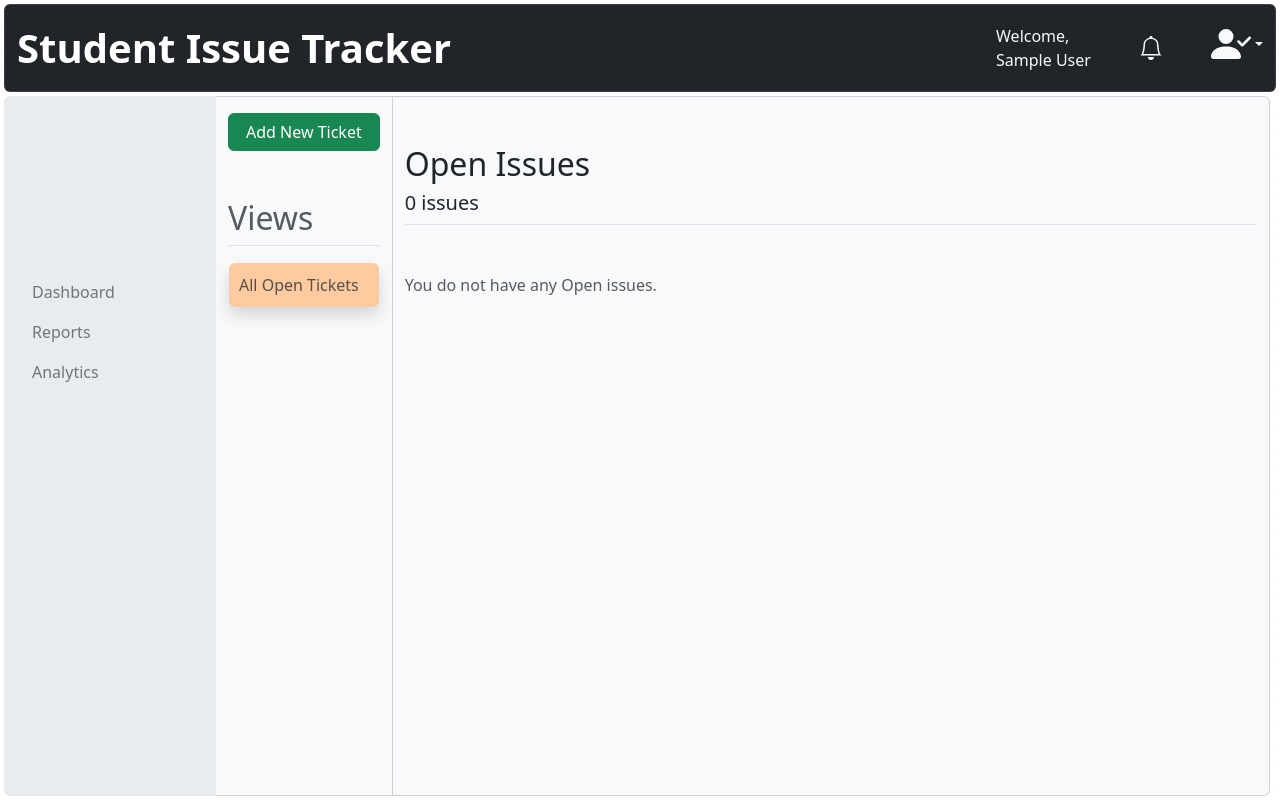
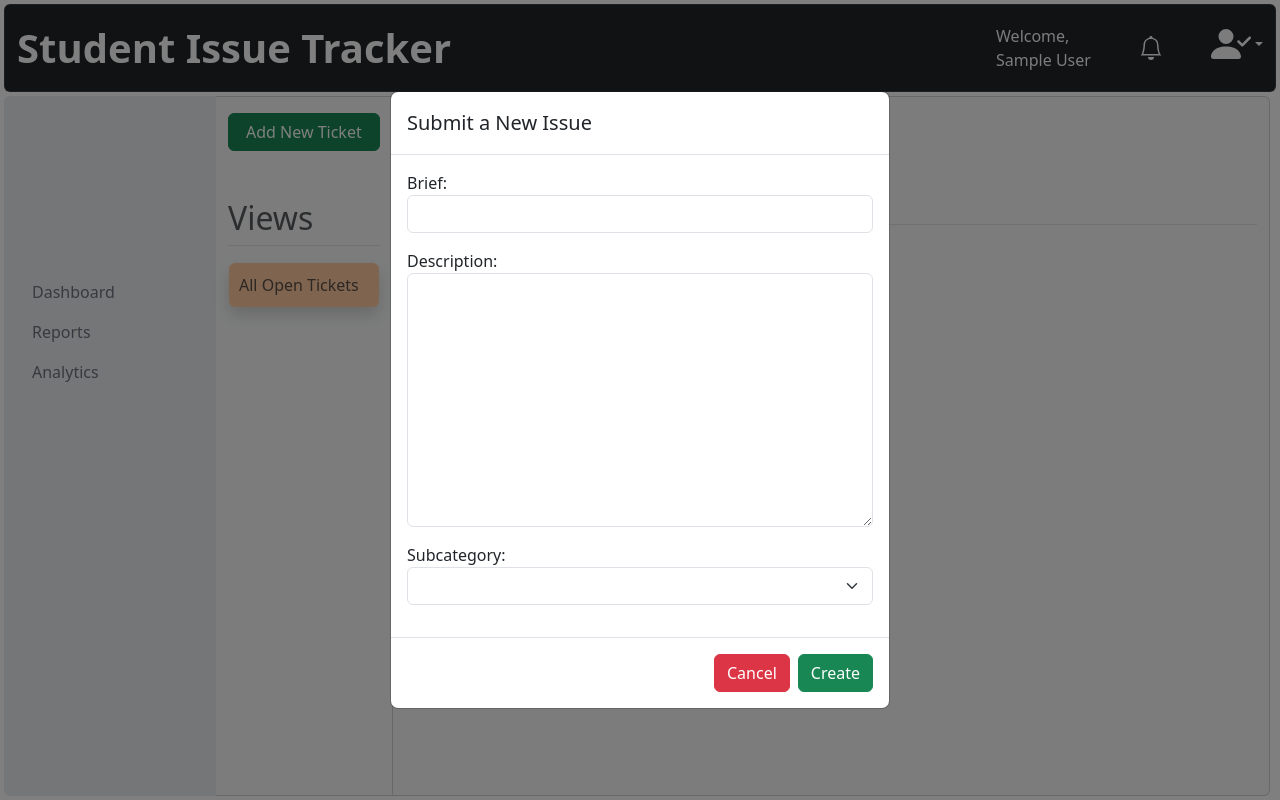
Before and after one commit to nonanomalous/tracker, a Django app: page / in a window 1280 px wide, after a click on "Add New Ticket". Run offline with Django 4.2, Linux system fonts and the light colour scheme; the visitor is signed in with stand-in values (Sample User, id 1); data comes from the database, SQL or seed files in the repository; data that the repository does not hold is empty.

Commit message:
reorganize templates

```diff
--- /dev/null
+++ b/issue/templates/issue/issue_create_modal.html
@@ -0,0 +1,19 @@
+<div class="modal fade" id="newIssue" data-bs-backdrop="static" data-bs-keyboard="false" tabindex="-1"
+aria-labelledby="newIssueLabel" aria-hidden="true">
+<div class="modal-dialog modal-dialog-centered">
+    <div class="modal-content">
+        <div class="modal-header">
+            <h2 class="modal-title fs-5" id="newIssueLabel">Submit a New Issue</h2>
+        </div>
+        <form method="post" action="{% url 'issue:createIssue' %}">{% csrf_token %}
+            <div class="modal-body">
+                {{ createIssueForm.as_p }}
+            </div>
+            <div class="modal-footer">
+                <button type="button" class="btn btn-danger" data-bs-dismiss="modal">Cancel</button>
+                <button type="submit" class="btn btn-success">Create</button>
+            </div>
+        </form>
+    </div>
+</div>
+</div>
--- a/issue/templates/issue/issue_list.html
+++ b/issue/templates/issue/issue_list.html
@@ -46,8 +46,7 @@
     {% else %}
     <p class="text-muted">You do not have any {{ applied_filter }} issues.</p>
     {% endif %}
-
-
-
 </div>
+{% include 'issue/issue_create_modal.html' %}
+{% include 'issue/issue_update_modal.html' %}
 {% endblock %}
--- /dev/null
+++ b/issue/templates/issue/issue_update_modal.html
@@ -0,0 +1,24 @@
+<div class="modal fade" id="updateIssue" data-bs-backdrop="static" data-bs-keyboard="false" tabindex="-1"
+aria-labelledby="updateIssueLabel" aria-hidden="true">
+<div class="modal-dialog modal-dialog-centered">
+    <div class="modal-content">
+        <div class="modal-header">
+            <h2 class="modal-title fs-5" id="updateIssueLabel">Update an Issue</h2>
+        </div>
+        <form method="post" action="">{% csrf_token %}
+            <div class="modal-body">
+
+            </div>
+            <div class="modal-footer">
+                <button type="button" class="btn btn-danger" data-bs-dismiss="modal">Cancel</button>
+                <button type="submit" name = "Update" class="btn btn-success">Update</button>
+                {% if user.is_support_agent %}
+                <button type="submit" name = "Escalate" class="btn btn-warning">Escalate</button>
+                <button type="submit" name = "Resolve" class="btn btn-info">Resolve</button>
+                <button type="submit" name = "Close" class="btn btn-outline-danger">Close</button>
+                {% endif %}
+            </div>
+        </form>
+    </div>
+</div>
+</div>
--- a/issue/views.py
+++ b/issue/views.py
@@ -89,7 +89,7 @@ class IssueCreateView(LoginRequiredMixin, CreateView):
 class IssueUpdateView(LoginRequiredMixin, UserPassesTestMixin, UpdateView):
     success_url = reverse_lazy('issue:home')
     form_class = UpdateIssueForm
-    template_name = 'issue/issue_update.html'
+    template_name = 'issue/issue_update_form.html'
     model = Issue
 
     def post(self, request, *args, **kwargs):
```
Also changed, not shown: issue/templates/issue/document_form.html (renamed from support/templates/support/document_form.html), issue/templates/issue/issue_update_form.html (renamed from issue/templates/issue/issue_update.html).
